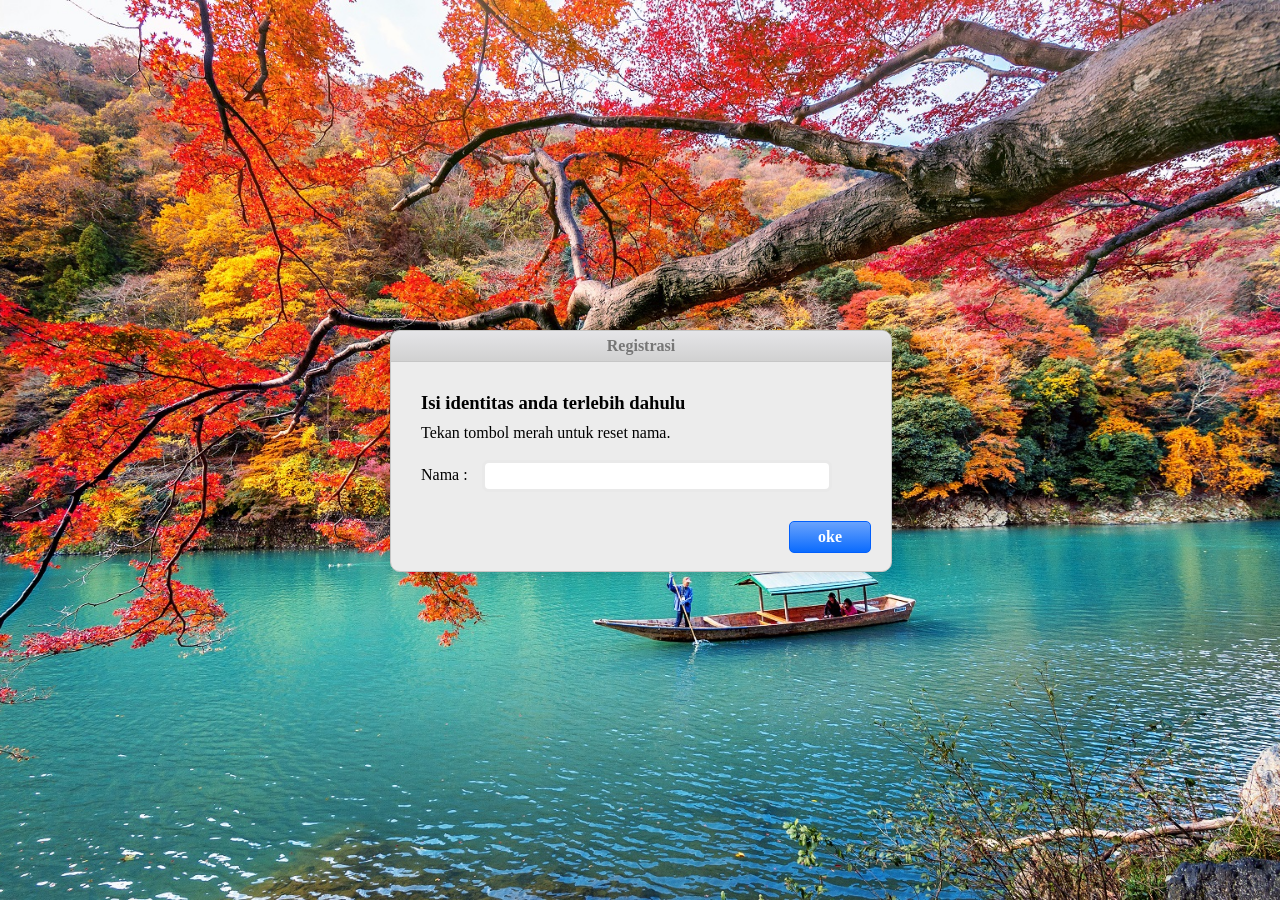
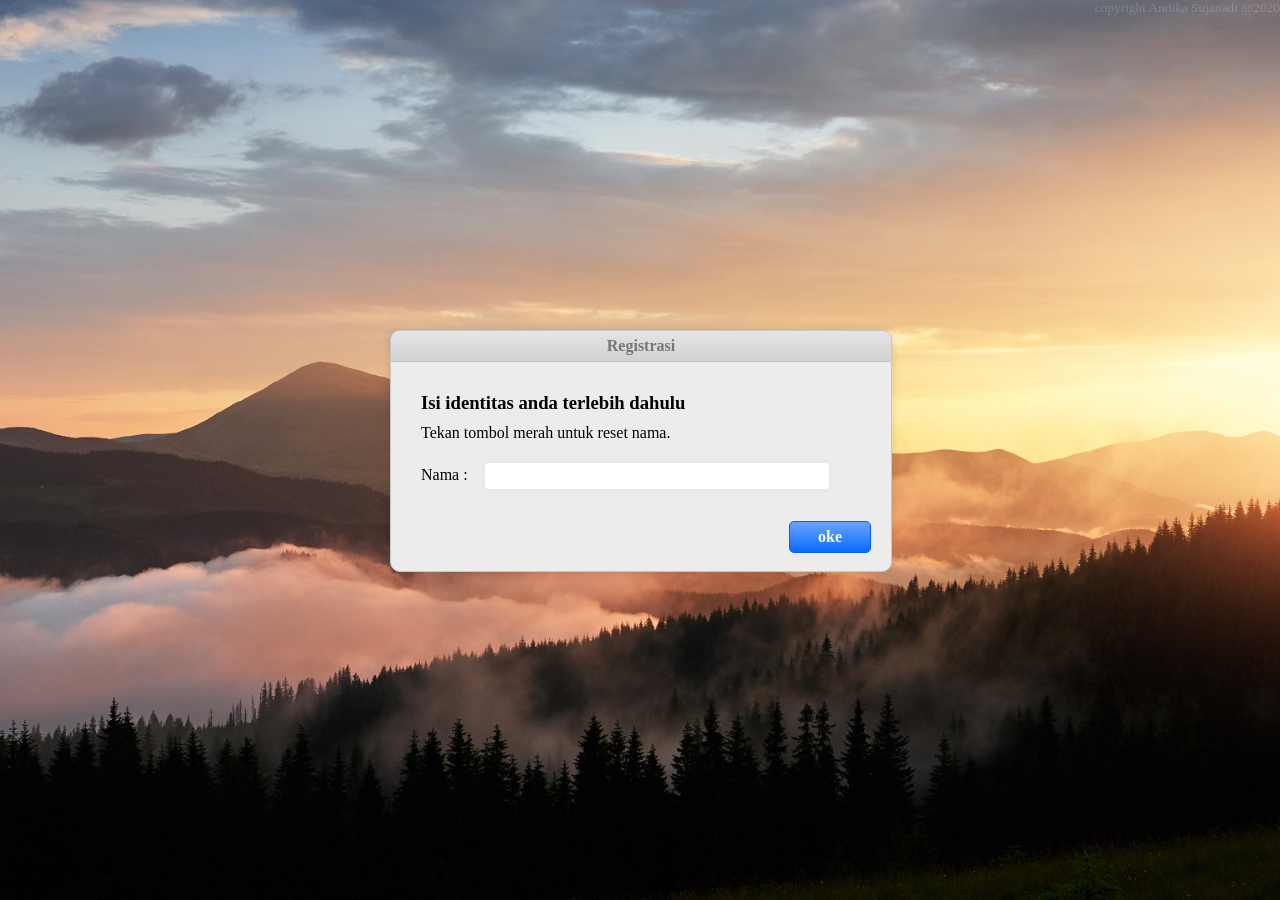
Before and after one commit to yusufpraditya/yusufpraditya.github.io, a Jekyll site: the page uwu/index.html, which Jekyll copies as it is, in a window 1280 px wide. Built offline with Jekyll 4.4.1, drawn with Linux system fonts in a browser that asks for light colours; some web fonts are replaced.

Commit message:
Update index.html

```diff
--- a/uwu/index.html
+++ b/uwu/index.html
@@ -427,7 +427,7 @@
 				</video>
 			</div>
 		</div>
-		<img src="wp2.jpg">
+		<img src="wp1.jpg">
 		<div class="container">
 			<div class="myclock">
 				<div class="myakun" id="nama">
@@ -807,7 +807,7 @@
 					else if(h>4)tulis('pagi','selamat beraktivitas');
 					else tulis('malam','seharusnya kamu sudah tidur');
 					if(h>18)     document.querySelector('img').src="wp1.jpg";
-					else if(h>4) document.querySelector('img').src="wp2.jpg";
+					else if(h>4) document.querySelector('img').src="wp1.jpg";
 					else         document.querySelector('img').src="wp1.jpg";
 				}
 				if(window.btoa($('.cc').text())!='Y29weXJpZ2h0IEFuZGlrYSBTdWphbmFkaSBAMjAyMA=='){
```
